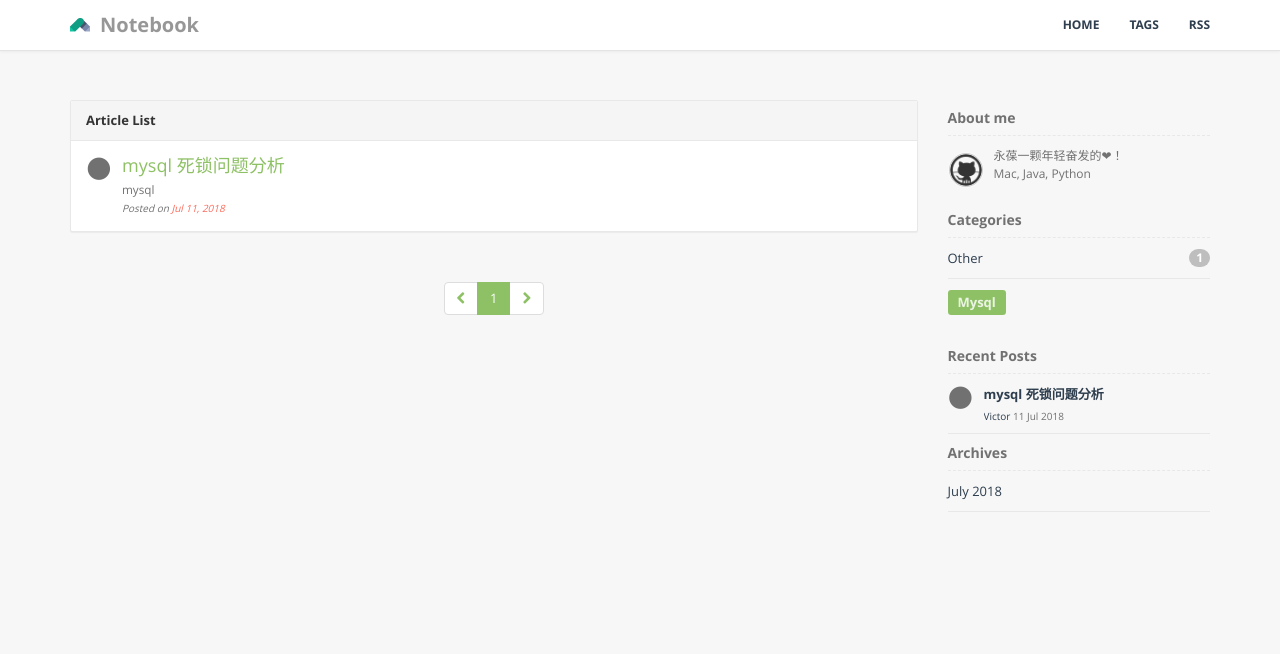
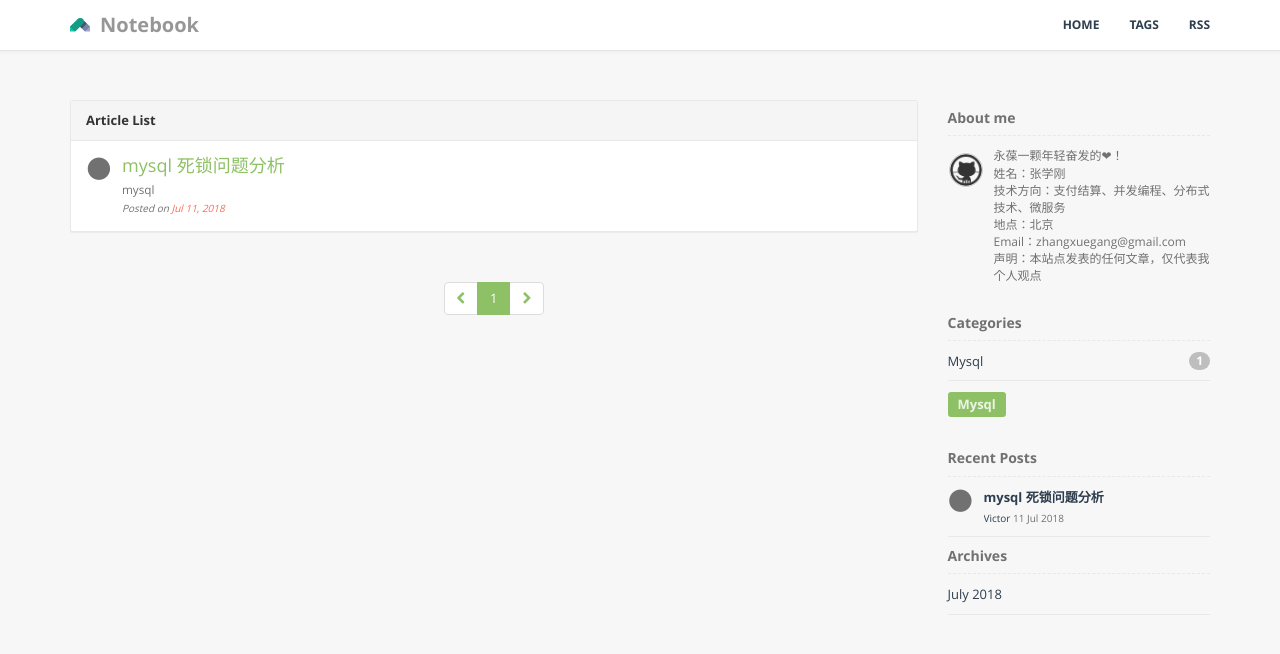
Before and after one commit to unionstars/unionstars.github.io, a Jekyll site: the page built from index.html, in a window 1280 px wide. Shown: the top 654 px of the page. Built offline with Jekyll 4.4.1, drawn with Linux system fonts in a browser that asks for light colours; the list of posts is cut into pages by our own code.

Commit message:
refactor

```diff
--- a/_includes/author.html
+++ b/_includes/author.html
@@ -6,6 +6,11 @@
   </span>
   <p class="clear text-sm">
     永葆一颗年轻奋发的❤！<br />
-    Mac, Java, Python
-  </p>
+    姓名：张学刚<br />
+    技术方向：支付结算、并发编程、分布式技术、微服务<br />
+    地点：北京<br />
+    Email：zhangxuegang@gmail.com<br />
+
+    声明：本站点发表的任何文章，仅代表我个人观点<br />
+</p>
 </div>
--- a/_posts/201808/2018-07-11-mysql_lock_analysis.md
+++ b/_posts/201808/2018-07-11-mysql_lock_analysis.md
@@ -3,7 +3,7 @@ layout: post
 title:  "mysql 死锁问题分析"
 date:   2018-07-11 12:00:00
 
-categories: other
+categories: mysql
 tags: mysql
 author: "张学刚"
 ---
```
